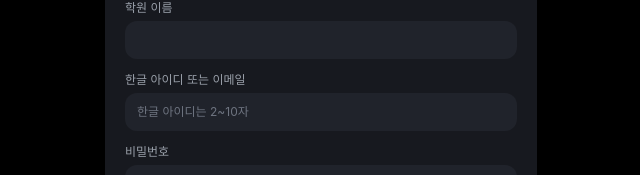
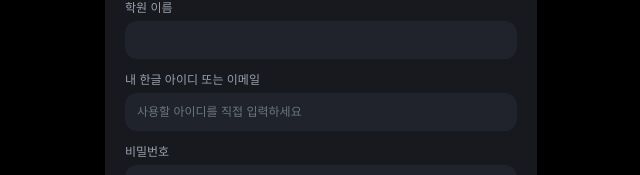
Before and after one commit to happia1/stickerup, a Next.js app: page /signup in a window 1280 px wide. Shown: the part 418-593 px from the top of the page, without its empty margins (319-959 px from the left). Built offline with nearby package versions, Linux system fonts and the light colour scheme; no server answers.

Commit message:
fix: reset invited signup identity and role

```diff
--- a/app/signup/page.tsx
+++ b/app/signup/page.tsx
@@ -52,6 +52,15 @@ function SignupForm() {
     if (!supabase) return;
 
     let active = true;
+    if (inviteCode) {
+      setExistingSession(false);
+      setIdentifier("");
+      setPassword("");
+      void supabase.auth.signOut({ scope: "local" });
+      return () => {
+        active = false;
+      };
+    }
     void supabase.auth.getSession().then(({ data }) => {
       if (!active || !data.session) return;
       const metadata = data.session.user.user_metadata;
@@ -69,7 +78,7 @@ function SignupForm() {
     return () => {
       active = false;
     };
-  }, []);
+  }, [inviteCode]);
 
   useEffect(() => {
     if (!inviteCode) {
@@ -86,7 +95,6 @@ function SignupForm() {
         if (active) {
           setInvite(payload.invite);
           setSignupType(payload.invite.inviteeRole);
-          setSignupType("student");
           setAcademyName(payload.invite.academyName);
         }
       })
@@ -234,10 +242,10 @@ function SignupForm() {
             <input required min="1" max="100" type="number" value={age} onChange={(event) => setAge(event.target.value)} className="mt-1 w-full rounded-xl bg-surface-raised px-3 py-2.5 text-text-primary outline-none" />
           </label>}
           <label className="block text-caption text-text-secondary">학원 이름
-            <input required value={academyName} readOnly={Boolean(invite)} onChange={(event) => setAcademyName(event.target.value)} className="mt-1 w-full rounded-xl bg-surface-raised px-3 py-2.5 text-text-primary outline-none read-only:text-text-secondary" />
+            <input required value={academyName} readOnly={Boolean(invite)} onChange={(event) => setAcademyName(event.target.value)} className="mt-1 w-full rounded-xl bg-surface-raised px-3 py-2.5 text-text-primary outline-none read-only:cursor-not-allowed read-only:text-text-secondary" />
           </label>
-          <label className="block text-caption text-text-secondary">한글 아이디 또는 이메일
-            <input required={!existingSession} disabled={existingSession} type="text" value={identifier} onChange={(event) => setIdentifier(event.target.value)} placeholder="한글 아이디는 2~10자" className="mt-1 w-full rounded-xl bg-surface-raised px-3 py-2.5 text-text-primary outline-none disabled:opacity-60" />
+          <label className="block text-caption text-text-secondary">내 한글 아이디 또는 이메일
+            <input required={!existingSession} disabled={existingSession} type="text" value={identifier} onChange={(event) => setIdentifier(event.target.value)} placeholder="사용할 아이디를 직접 입력하세요" autoComplete="username" className="mt-1 w-full rounded-xl bg-surface-raised px-3 py-2.5 text-text-primary outline-none disabled:opacity-60" />
           </label>
           <label className="block text-caption text-text-secondary">비밀번호
             <div className="relative mt-1">
```
Also changed, not shown: 2 other files (tests, documents, lock files or other folders).
